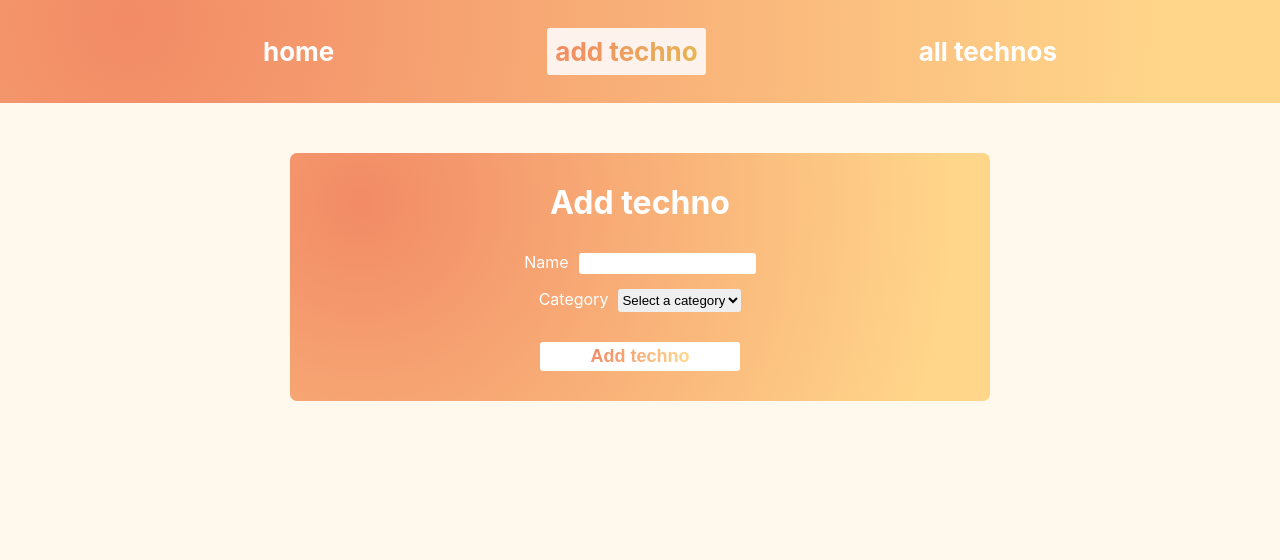
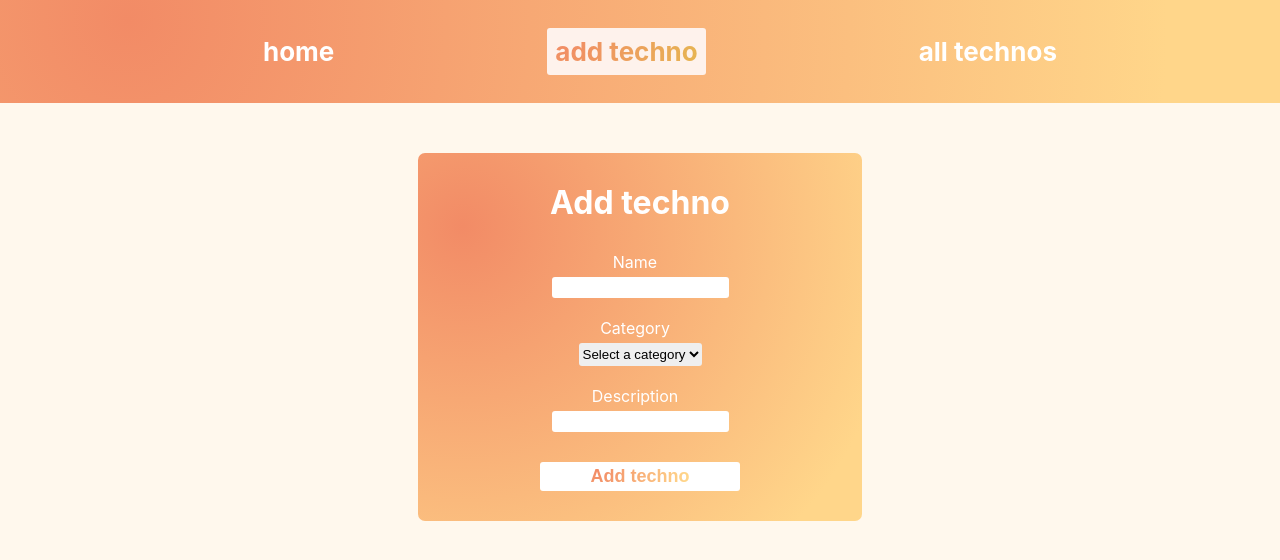
Before and after one commit to Maya-Pessel/progress-app, a React (Create React App) app: page /add in a window 1280 px wide. Shown: the top 560 px of the page. Built offline with nearby package versions, Linux system fonts and the light colour scheme.

Commit message:
add style and the add techno feature + list technos on technoList page

```diff
--- a/src/App.js
+++ b/src/App.js
@@ -1,5 +1,6 @@
 
 import { Route, Routes } from 'react-router-dom';
+import { useState } from "react";
 
 import Menu from './components/menu';
 import './css/app.css';
@@ -8,13 +9,19 @@ import TechnoAdd from './pages/technoAdd';
 import TechnoList from './pages/technoList';
 
 function App() {
+  const[technos, setTechnos] = useState([]);
+
+  function handleAddTechno(techno) {
+    console.log('handleAddTechno', technos);
+    setTechnos([...technos, techno]);
+  }
   return (
     <>
       <Menu></Menu>
       <Routes>
         <Route path="/" element={ <Home />} />
-        <Route path="/add" element={ <TechnoAdd />} />
-        <Route path="/list" element={ <TechnoList />} />
+        <Route path="/add" element={ <TechnoAdd handleAddTechno={handleAddTechno} />} />
+        <Route path="/list" element={ <TechnoList technos={technos}/>} />
       </Routes>
 
     </>
--- a/src/css/technoAdd.css
+++ b/src/css/technoAdd.css
@@ -1,7 +1,7 @@
 .technoAdd{
     background: radial-gradient( circle farthest-corner at 10% 20%,  #f28b66 0%,  #ffd68a 90% );
     padding: 30px;
-    width: 50%;
+    width: 30%;
     display: block;
     margin: auto;
     color: white;
@@ -21,11 +21,23 @@
     font-size: 16px;
 }
 
-#technoName{
+.form{
+
+    display: flex;
+    justify-content: center;
+    align-items: center;
+    flex-direction: column;
+
+
+}
+
+
+#technoName, #technoDesc{
     border: none;
     background: white;
     border-radius: 3px;
     padding: 3px 0;
+    margin-top: 5px;
 }
 
 .technoAdd select{
@@ -33,7 +45,7 @@
     border: none;
     padding: 3px 0;
     border-radius: 3px;
-    margin-top: 15px;
+    margin-top: 5px;
 }
 
 .technoAdd .btn input{
--- a/src/css/technoList.css
+++ b/src/css/technoList.css
@@ -1,3 +1,22 @@
-.technoList{
-    background-color: aquamarine;
+
+.technoList h1{
+    text-align: center;
+    background: radial-gradient( circle farthest-corner at 10% 20%,  #f28b66 0%,  #ffd68a 90% );
+    -webkit-background-clip: text;
+    -webkit-text-fill-color: transparent;
+
 }
+
+.technos{
+    background: radial-gradient( circle farthest-corner at 10% 20%,  #f28b66 0%,  #ffd68a 90% );
+    width: 30%;
+    display: block;
+    margin: 30px auto;
+    padding: 30px;
+    border-radius: 7px;
+}
+
+.technos h2, .technos p{
+   color: #fff8ed;
+   text-align: center;
+}
--- a/src/pages/technoAdd.js
+++ b/src/pages/technoAdd.js
@@ -1,20 +1,47 @@
-export default function TechnoAdd() {
+import { useState } from "react";
+
+export default function TechnoAdd(props) {
+    const [techno, setTechno] = useState({
+        technoName: '',
+        technoCategory: '',
+        technoDesc: ''
+    });
+
+    const {handleAddTechno} = props;
+
+
+    function handleSubmit(evt) {
+        evt.preventDefault();
+        handleAddTechno(techno);
+    }
+
+    function handleChange(evt) {
+        const {name, value} = evt.target;
+        setTechno({...techno, [name]: value});
+    }
+
     return(
         <div className="technoAdd">
             <h1>Add techno</h1>
             <div>
-                <form>
-                    <label htmlFor="technoName">Name</label>
-                    <input type="text" name="technoName" id="technoName" />
-                    <br/>
-                    <label htmlFor="technoCategory">Category</label>
+                <form onSubmit={(evt) => handleSubmit(evt)}>
+                    <div className="form">
+                        <label htmlFor="technoName">Name</label>
+                        <input type="text" name="technoName" id="technoName" value={techno.technoName} onChange={(evt)=>handleChange(evt)}/>
+                        <br/>
+                        <label htmlFor="technoCategory">Category</label>
 
-                    <select name="technoCategory" id="technoCategory">
-                        <option value="">Select a category</option>
-                        <option value="">Front-End</option>
-                        <option value="">Back-End</option>
-                        <option value="">Autre</option>
-                    </select>
+                        <select name="technoCategory" id="technoCategory" value={techno.technoCategory} onChange={(evt)=>handleChange(evt)}>
+                            <option value="">Select a category</option>
+                            <option value="Front-End">Front-End</option>
+                            <option value="Back-End">Back-End</option>
+                            <option value="Autre">Autre</option>
+                        </select>
+                        <br/>
+                        <label htmlFor="technoDesc">Description</label>
+                        <input type="text" name="technoDesc" id="technoDesc" value={techno.technoDesc} onChange={(evt)=>handleChange(evt)}/>
+                    </div>
+
                     <div className="btn">
                         <input type="submit" value="Add techno"/>
                     </div>
--- a/src/pages/technoList.js
+++ b/src/pages/technoList.js
@@ -1,8 +1,20 @@
-export default function TechnoList() {
+export default function TechnoList(props) {
+
+    const{technos} = props;
+
     return(
         <div className="technoList">
-            <h1>All technos</h1>
-            <p>Display todos</p>
+            <h1>Techno list</h1>
+            {
+            technos.map((techno) => (
+                <div className="technos" key={techno.technoName}>
+
+                    <h2>{techno.technoName}</h2>
+                    <p>{techno.technoCategory}</p>
+                    <p>{techno.technoDesc}</p>
+                </div>
+            ))
+        }
         </div>
     )
 }
```
